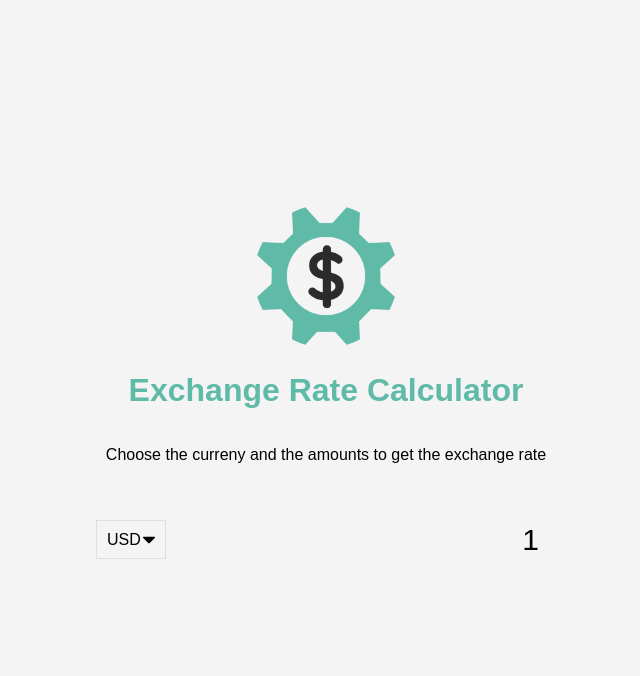
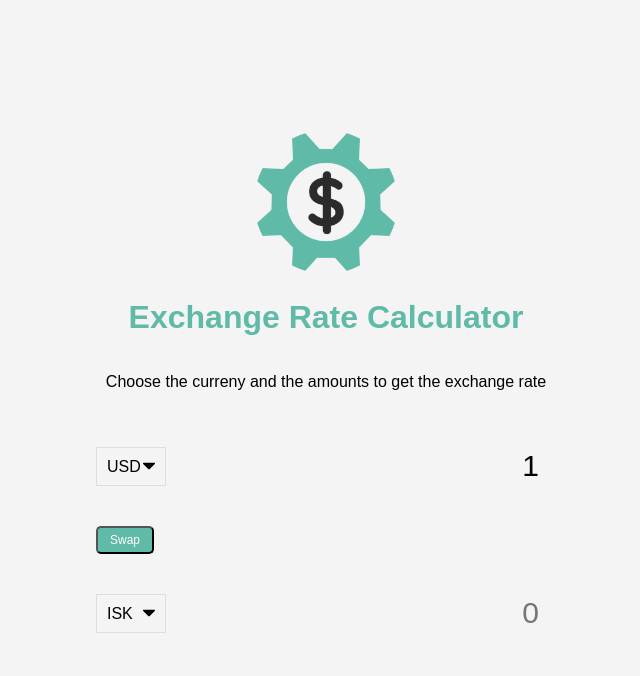
Before and after one commit to Lduffley/exchange-calculator, a plain HTML site: page index.html in a window 1280 px wide. Shown: the whole page, without its empty margins (314-954 px from the left). Drawn offline with Linux system fonts and the light colour scheme.

Commit message:
Added Curreny Elements

```diff
--- a/index.html
+++ b/index.html
@@ -1,11 +1,13 @@
 <!DOCTYPE html>
 <html lang="en">
+
 <head>
     <meta charset="UTF-8">
     <meta name="viewport" content="width=device-width, initial-scale=1.0">
     <link rel="stylesheet" href="style.css">
     <title>Exchange Rate</title>
 </head>
+
 <body>
     <img src="money.png" alt="money img" class="money-img">
     <h1>Exchange Rate Calculator</h1>
@@ -67,12 +69,78 @@
                 <option value="VND">VND</option>
                 <option value="ZAR">ZAR</option>
             </select>
-             <input type="number" id="amount-one" placeholder="0" value="1">
+            <input type="number" id="amount-one" placeholder="0" value="1">
+        </div>
+
+        <div class="swap-rate-container">
+            <button class="btn" id="swap">
+                Swap
+            </button>
+            <div class="rate" id="rate"></div>
+        </div>
+
+        <div class="currency">
+            <select id="currency-two">
+                <option value="AED">AED</option>
+                <option value="ARS">ARS</option>
+                <option value="AUD">AUD</option>
+                <option value="BGN">BGN</option>
+                <option value="BRL">BRL</option>
+                <option value="BSD">BSD</option>
+                <option value="CAD">CAD</option>
+                <option value="CHF">CHF</option>
+                <option value="CLP">CLP</option>
+                <option value="CNY">CNY</option>
+                <option value="COP">COP</option>
+                <option value="CZK">CZK</option>
+                <option value="DKK">DKK</option>
+                <option value="DOP">DOP</option>
+                <option value="EGP">EGP</option>
+                <option value="EUR">EUR</option>
+                <option value="FJD">FJD</option>
+                <option value="GBP">GBP</option>
+                <option value="GTQ">GTQ</option>
+                <option value="HKD">HKD</option>
+                <option value="HRK">HRK</option>
+                <option value="HUF">HUF</option>
+                <option value="IDR">IDR</option>
+                <option value="ILS">ILS</option>
+                <option value="INR">INR</option>
+                <option value="ISK" selected>ISK</option>
+                <option value="JPY">JPY</option>
+                <option value="KRW">KRW</option>
+                <option value="KZT">KZT</option>
+                <option value="MXN">MXN</option>
+                <option value="MYR">MYR</option>
+                <option value="NOK">NOK</option>
+                <option value="NZD">NZD</option>
+                <option value="PAB">PAB</option>
+                <option value="PEN">PEN</option>
+                <option value="PHP">PHP</option>
+                <option value="PKR">PKR</option>
+                <option value="PLN">PLN</option>
+                <option value="PYG">PYG</option>
+                <option value="RON">RON</option>
+                <option value="RUB">RUB</option>
+                <option value="SAR">SAR</option>
+                <option value="SEK">SEK</option>
+                <option value="SGD">SGD</option>
+                <option value="THB">THB</option>
+                <option value="TRY">TRY</option>
+                <option value="TWD">TWD</option>
+                <option value="UAH">UAH</option>
+                <option value="USD"> USD</option>
+                <option value="UYU">UYU</option>
+                <option value="VND">VND</option>
+                <option value="ZAR">ZAR</option>
+            </select>
+            <input type="number" id="amount-two" placeholder="0">
         </div>
     </div>
 
 
 
-<script src="script.js"></script>
+    <script src="script.js"></script>
 </body>
+
 </html>
```
